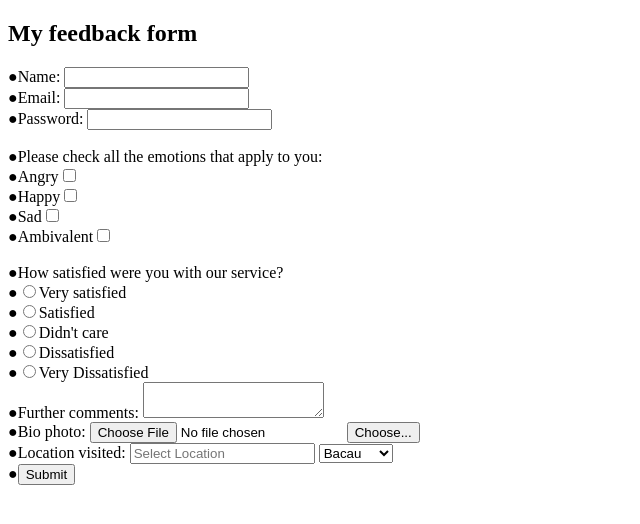
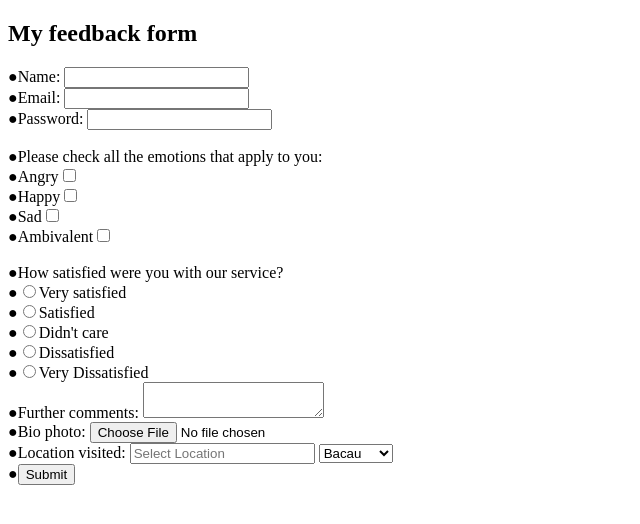
Before and after one commit to Edmond36/practica-frontend-wantsome, a plain HTML site: page HTML Forms Homework/formular-4.html in a window 1280 px wide. Shown: the whole page, without its empty margins (0-640 px from the left). Drawn offline with Linux system fonts and the light colour scheme.

Commit message:
Formular 4 revizuire cod

```diff
--- a/HTML Forms Homework/formular-4.html
+++ b/HTML Forms Homework/formular-4.html
@@ -39,8 +39,6 @@
         <br>
         &#9679;<label for="Bio photo">Bio photo:</label>
         <input name="Bio photo" type="file">
-        <input name="Bio photo" type="button" value="Choose..."
-        onclick="Computer">
         <br>
         &#9679;<label for="Location visited">Location visited:</label>
         <input name="Location visited" type="text" placeholder="Select Location">
```
